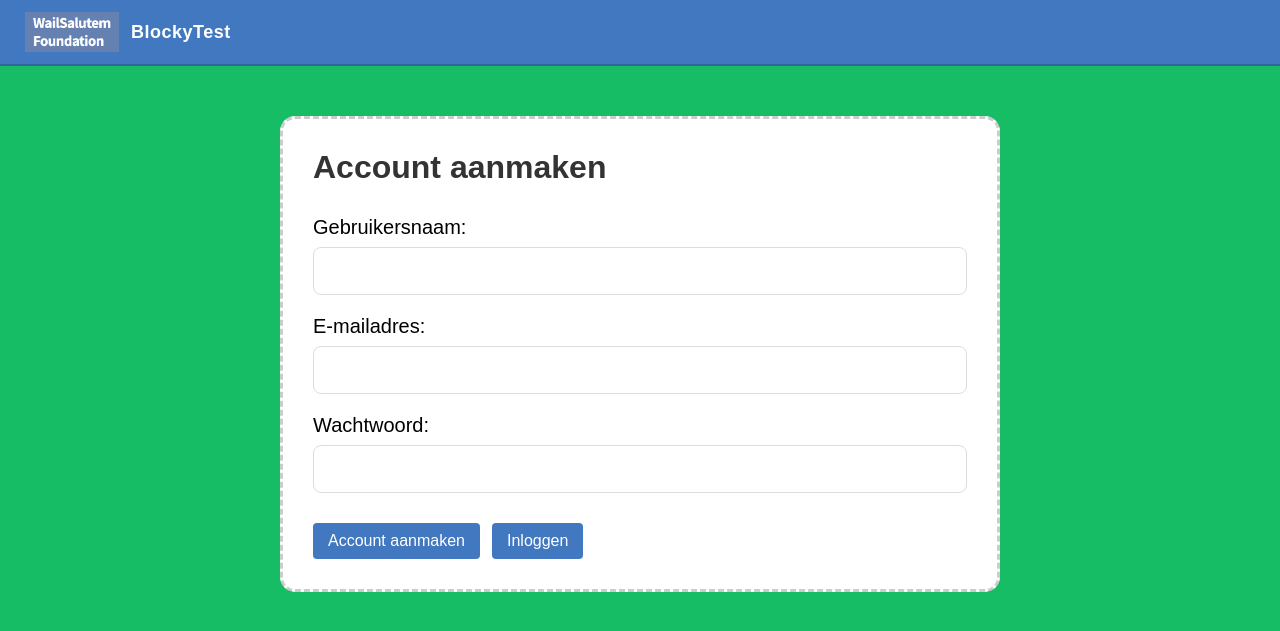
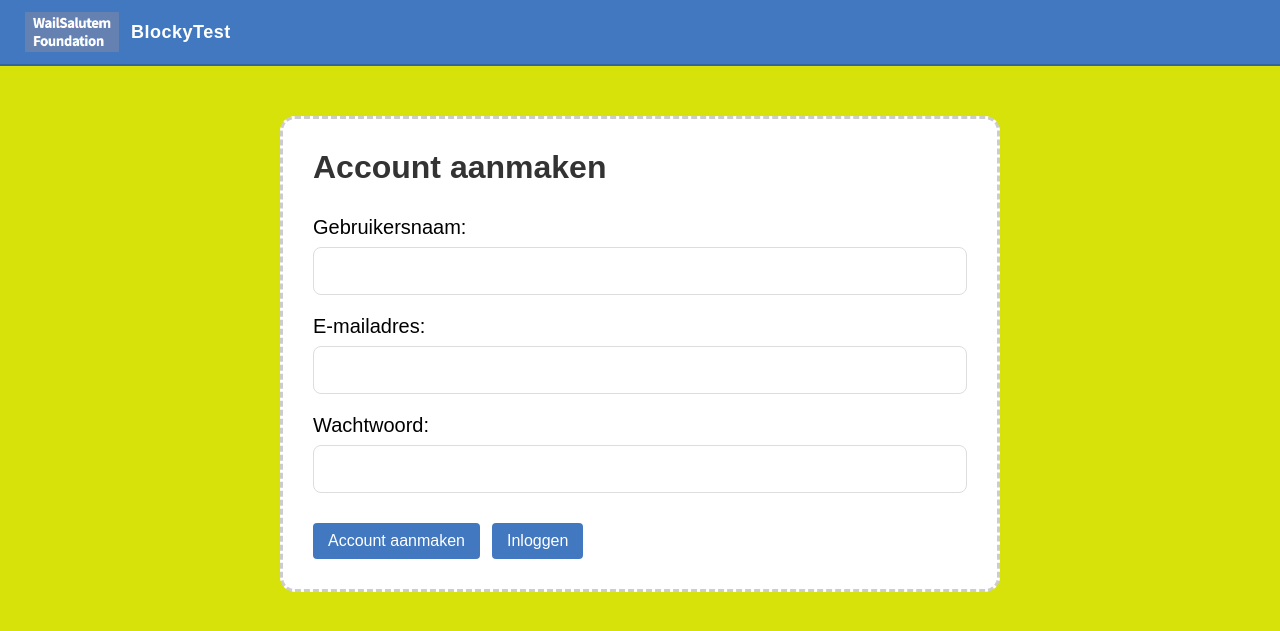
Before and after one commit to amiraelhafidi/BlockyTest, a Flask app: page /projects/register in a window 1280 px wide. Shown: the top 631 px of the page. Run offline with Flask 3, Linux system fonts and the light colour scheme.

Commit message:
fix: test pipeline deploy

```diff
--- a/app/static/css/projects.css
+++ b/app/static/css/projects.css
@@ -1,7 +1,7 @@
 /* Algemene pagina-instellingen */
 body {
     margin: 0;
-    background-color: #16bd64;
+    background-color: #d7e20b;
     font-family: Arial, sans-serif;
 }
 
```
